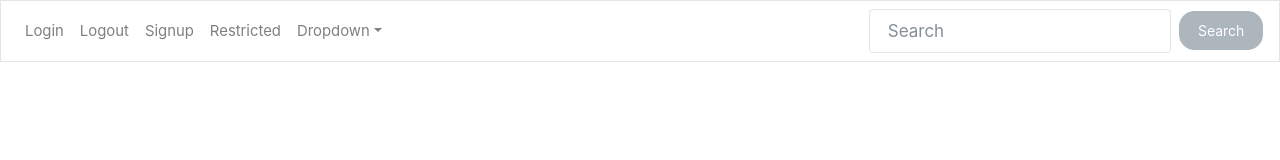
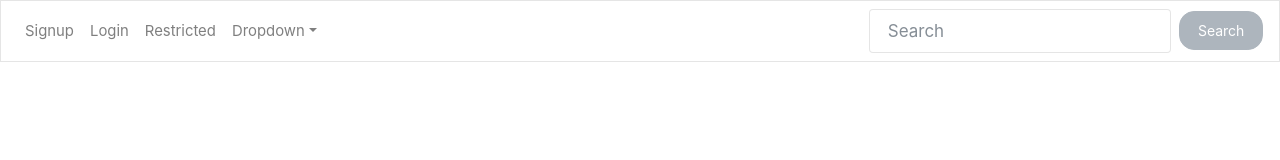
Before and after one commit to silent-sea1119/Node_React_Mongo_Auth, a React (Create React App) app in the folder frontend/app/: page /auth in a window 1280 px wide. Shown: the top 160 px of the page. Built offline with nearby package versions, Linux system fonts and the light colour scheme.

Commit message:
Frontend: Fix hidden logoutbtn when user not logged and hidde login btn when user logged in

```diff
--- a/frontend/app/src/App.js
+++ b/frontend/app/src/App.js
@@ -16,8 +16,8 @@ function App(props) {
     <div className="App">
       <Router>
         <Navbar />
+
         <div className='container'>
-
           <Switch>
             <Route path="/auth" component={AuthMenu} />
           </Switch>
--- a/frontend/app/src/components/Navbar/Navbar.js
+++ b/frontend/app/src/components/Navbar/Navbar.js
@@ -1,7 +1,7 @@
 
 
 import React, { Component, Fragment } from 'react';
-import { Link } from 'react-router-dom';
+import { Route, Link } from 'react-router-dom';
 import Logout from '../auth/Logout/Logout';
 import { connect } from 'react-redux';
 
@@ -9,17 +9,16 @@ import { connect } from 'react-redux';
 
 class Navbar extends Component {
     state = {
-        isAuth: false,
+        logout: Logout,
     }
 
     componentDidMount() {
-        if (this.props.accessToken !== '') {
-            this.setState({ isAuth: true })
-        }
-        console.log(this.state.isAuth)
+
     }
 
-
+    handleLogin() {
+        this.setState({ isAuth: true });
+    }
 
     render() {
         return (
@@ -35,18 +34,22 @@ class Navbar extends Component {
                             {/* <li className="nav-item active">
                                 <a className="nav-link" href="#">Home <span className="sr-only">(current)</span></a>
                             </li> */}
+                            {
+                                this.props.accessToken ?
+                                    <li className="nav-item">
+                                        <a href="" className="nav-link"><Route component={Logout} /> </a>
+                                    </li>
+                                    :
+                                    <Fragment>
+                                        <li className="nav-item">
+                                            <Link to='/auth/signup' className="nav-link">Signup</Link>
+                                        </li>
+                                        <li className="nav-item">
+                                            <Link to='/auth/login' className="nav-link">Login</Link>
+                                        </li>
+                                    </Fragment>
+                            }
 
-
-                            <li className="nav-item">
-                                <Link to='/auth/login' className="nav-link">Login</Link>
-                            </li>
-                            <li className="nav-item">
-                                <a href="" className="nav-link"><Logout /></a>
-
-                            </li>
-                            <li className="nav-item">
-                                <Link to='/auth/signup' className="nav-link">Signup</Link>
-                            </li>
                             <li className="nav-item">
                                 <Link to='/restricted' className="nav-link">Restricted</Link>
                             </li>
@@ -77,4 +80,4 @@ const mapStateToProps = state => {
     }
 }
 
-export default connect()(Navbar);
+export default connect(mapStateToProps)(Navbar);
--- a/frontend/app/src/components/auth/Login/Login.js
+++ b/frontend/app/src/components/auth/Login/Login.js
@@ -1,11 +1,10 @@
-import React from 'react';
+import React, { Component } from 'react';
 import axios from 'axios';
 import * as EmailValidator from "email-validator";
 import { connect } from 'react-redux';
 
-
-const Login = (props) => {
-    function handleLoginSubmit(e) {
+class Login extends Component {
+    handleLoginSubmit(e) {
         // stop submit
         e.preventDefault();
 
@@ -21,7 +20,7 @@ const Login = (props) => {
             || password.length < 4) return console.log('password to short')
 
         // setup data and headers for axios call
-        const url = props.url + '/login';
+        const url = this.props.url + '/login';
         const headers = {
             'Content-Type': 'application/json'
         }
@@ -33,26 +32,27 @@ const Login = (props) => {
         // call api
         axios.post(url, data, headers)
             .then(res => {
-                props.login(res.data.accessToken, res.data.refreshToken)
+                this.props.login(res.data.accessToken, res.data.refreshToken)
                 console.log('Login Success.')
+                this.props.history.push({ pathname: "/" })
             })
             .catch(err => console.log(err))
     };
 
+    render() {
         return (
             <div>
                 <h4>Login</h4>
-            <form onSubmit={handleLoginSubmit}>
+                <form onSubmit={this.handleLoginSubmit.bind(this)}>
                     <input type="text" name="email" id="emailInput" />
                     <input type="password" name="password" id="password" />
 
                     <input type="submit" id="handleLoginSubmit"
                         className="submitBtn" value="Login" />
-
-
                 </form>
             </div>
         )
+    }
 };
 
 const mapStateToProps = state => {
--- a/frontend/app/src/components/auth/Logout/Logout.js
+++ b/frontend/app/src/components/auth/Logout/Logout.js
@@ -1,26 +1,26 @@
-import React, { Fragment } from 'react';
+import React, { Component, Fragment } from 'react';
 import { connect } from 'react-redux';
 import axios from 'axios';
 
-const Logout = props => {
-    function handleLogout() {
+class Logout extends Component {
+    handleLogout() {
         // url
-        const url = props.url + '/logout';
+        const url = this.props.url + '/logout';
         // headers
         const headers = {
             "Content-Type": "application/json"
         }
         // data
         const data = {
-            "refreshToken": props.refreshToken,
+            "refreshToken": this.props.refreshToken,
         }
 
-        if (props.refreshToken.length < 1) return console.log('You are not authenticated right now.')
+        if (this.props.refreshToken.length < 1) return console.log('You are not authenticated right now.')
         // call logout
         axios.post(url, data, headers)
             .then(res => {
                 if (res.status === 204) {
-                    props.logout();
+                    this.props.logout();
                     console.log("Logout success.")
                 }
             })
@@ -28,22 +28,25 @@ const Logout = props => {
     }
 
 
-
-    return (
-        <span onClick={handleLogout}>Logout</span>
-    )
-}
-
-const mapStateToProps = state => {
-    return {
-        url: state.apiURL.url,
-        refreshToken: state.auth.refreshToken,
-    }
-}
-const mapDispatchToProps = dispatch => {
-    return {
-        logout: dispatch({ type: 'LOGOUT' })
+    render() {
+        return (
+            <span onClick={this.handleLogout.bind(this)}>Logout</span>
+        )
     }
 }
 
-export default connect(mapStateToProps, mapDispatchToProps)(Logout);
+// const mapStateToProps = state => {
+//     return {
+//         url: state.apiURL.url,
+//         refreshToken: state.auth.refreshToken,
+//     }
+// }
+// const mapDispatchToProps = dispatch => {
+//     return {
+//         logout: dispatch({ type: 'LOGOUT' })
+//     }
+// }
+
+// export default connect(mapStateToProps, mapDispatchToProps)(Logout);
+
+export default Logout;
```
Lines whose indentation alone changed are shown as unchanged.
